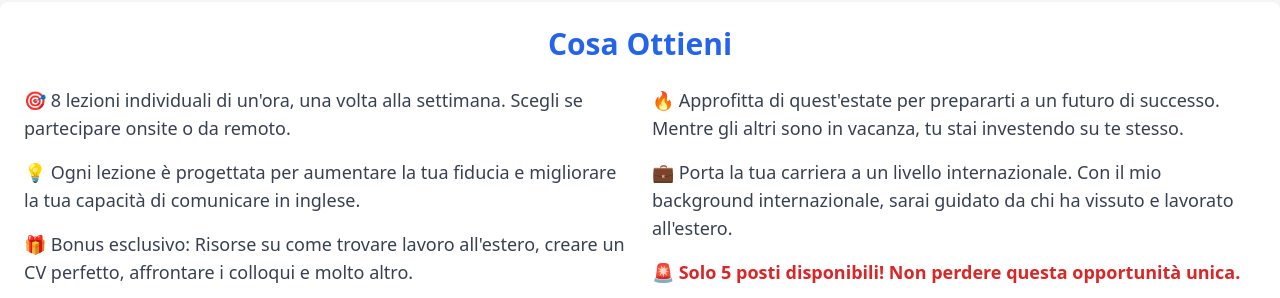
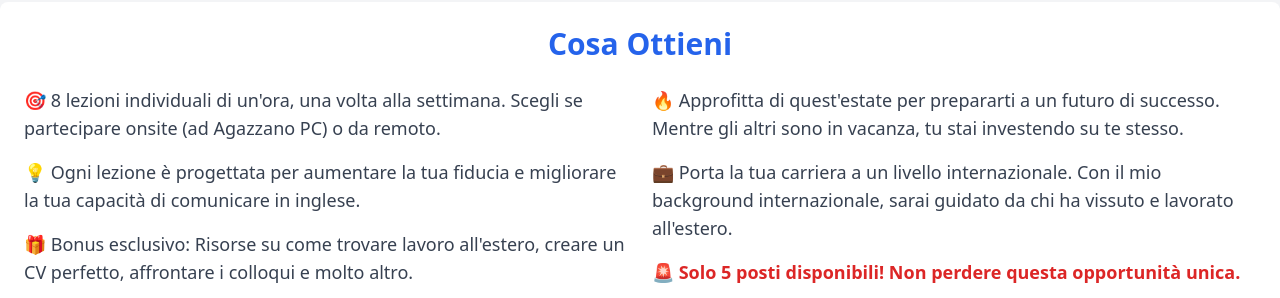
Before and after one commit to mdnm/corso-inglese, a plain HTML site: page index.html in a window 1280 px wide. Shown: the part 502-800 px from the top of the page. Drawn offline with nearby package versions, Linux system fonts and the light colour scheme.

Commit message:
chore: add location info

```diff
--- a/index.html
+++ b/index.html
@@ -37,7 +37,8 @@
     <div class="grid grid-cols-1 md:grid-cols-2 gap-6">
       <div>
         <p class="text-lg text-gray-700 mb-4">
-          🎯 8 lezioni individuali di un'ora, una volta alla settimana. Scegli se partecipare onsite o da remoto.
+          🎯 8 lezioni individuali di un'ora, una volta alla settimana. Scegli se partecipare onsite (ad Agazzano PC) o
+          da remoto.
         </p>
         <p class="text-lg text-gray-700 mb-4">
           💡 Ogni lezione è progettata per aumentare la tua fiducia e migliorare la tua capacità di comunicare in
```
